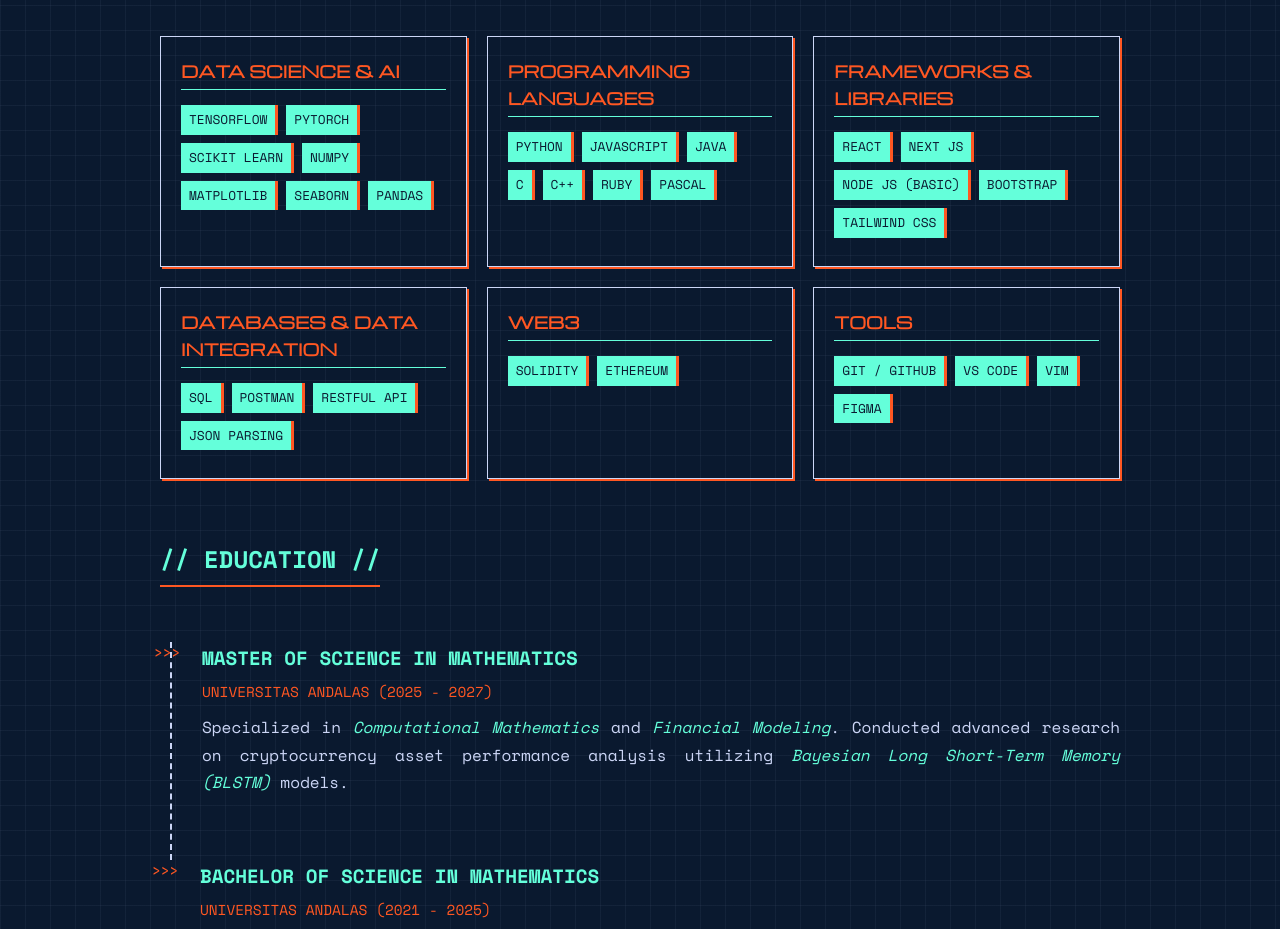
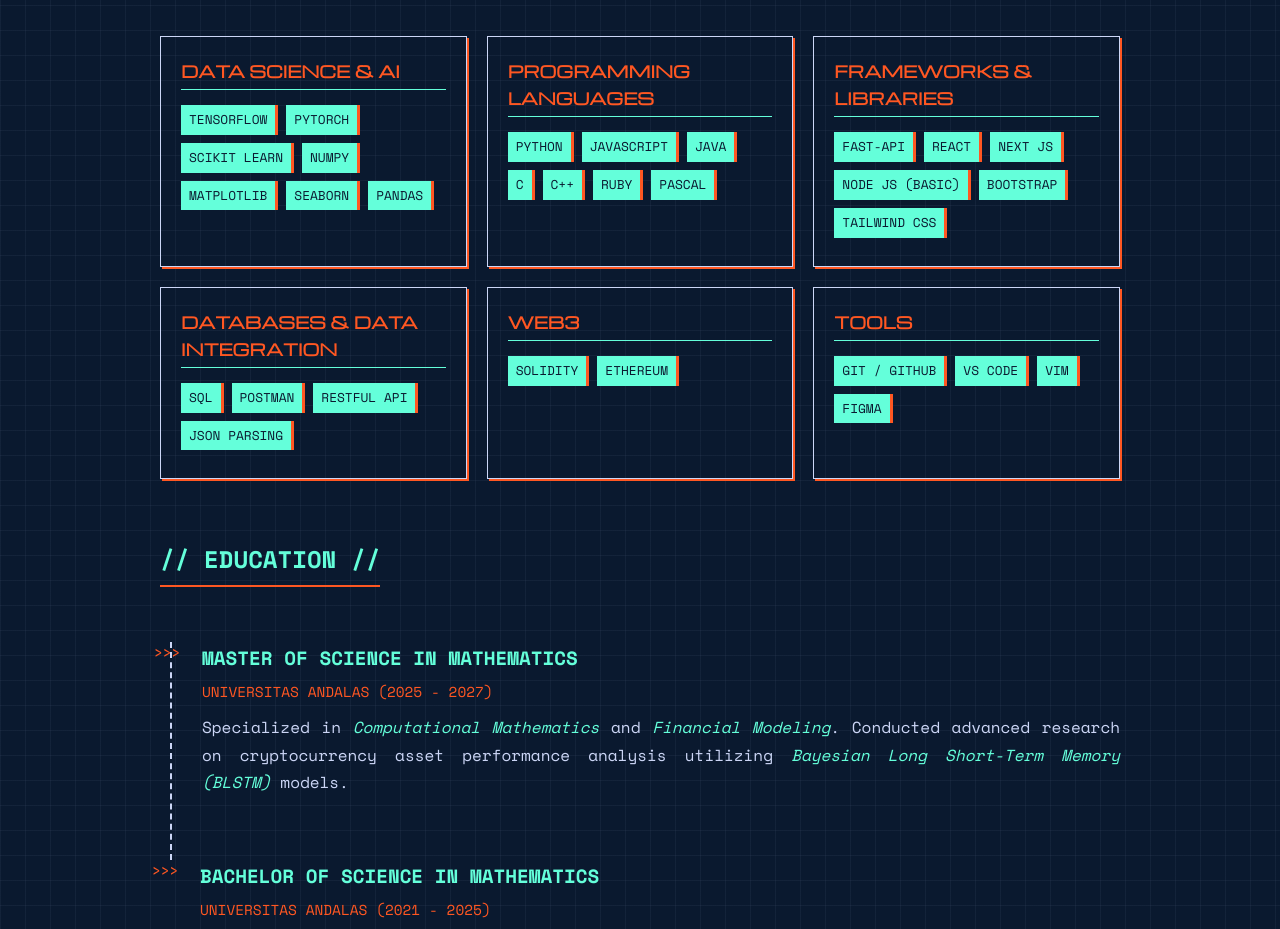
Before and after one commit to fikrinotes/personal-website, a Next.js app: page /about in a window 1280 px wide. Shown: the part 1020-1949 px from the top of the page. Built offline with nearby package versions, Linux system fonts and the light colour scheme.

Commit message:
minor update

```diff
--- a/src/app/about/page.js
+++ b/src/app/about/page.js
@@ -97,6 +97,7 @@
                         <div className="skill-group">
                             <h4>FRAMEWORKS & LIBRARIES</h4>
                             <div className="skill-list">
+                                <span>FAST-API</span>
                                 <span>REACT</span>
                                 <span>NEXT JS</span>
                                 <span>NODE JS (BASIC)</span>
```
